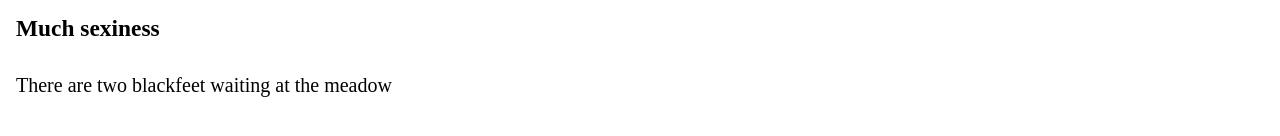
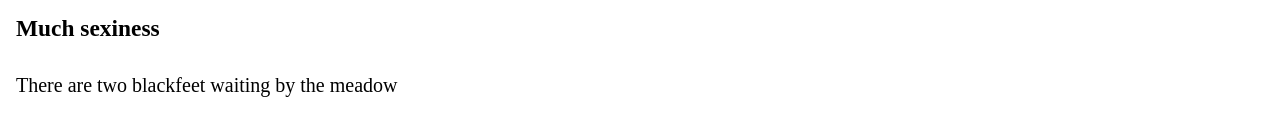
Before and after one commit to eurdoch/eurdoch.github.io, a React (Vite) app: page /posts/an_article in a window 1280 px wide. Shown: the part 268-404 px from the top of the page. Built offline with nearby package versions, Linux system fonts and the light colour scheme.

Commit message:
Test change

```diff
--- a/src/posts/AnArticle.tsx
+++ b/src/posts/AnArticle.tsx
@@ -5,7 +5,7 @@ const AnArticle = () => {
     return (
         <div>
             <Markdown>
-                {"# An Article\n\n## So grand\n\n### Much sexiness\n\nThere are two blackfeet waiting at the meadow\n"}
+                {"# An Article\n\n## So grand\n\n### Much sexiness\n\nThere are two blackfeet waiting by the meadow\n"}
             </Markdown>
         </div>
     )
```
